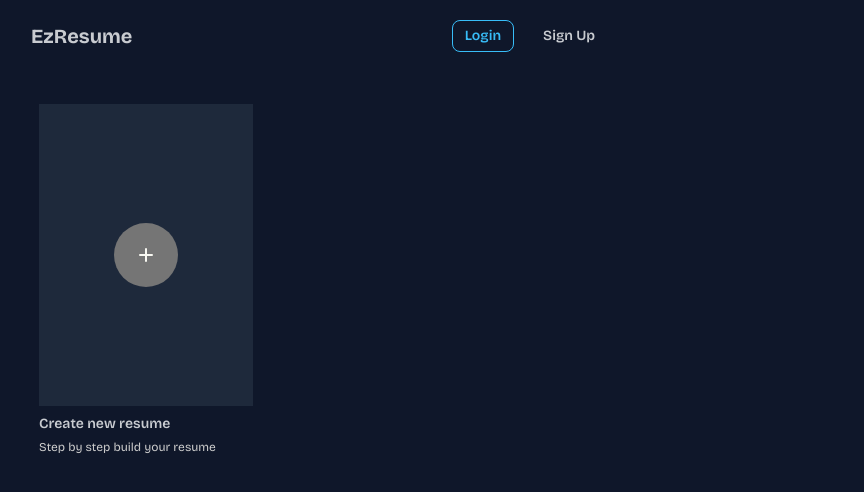
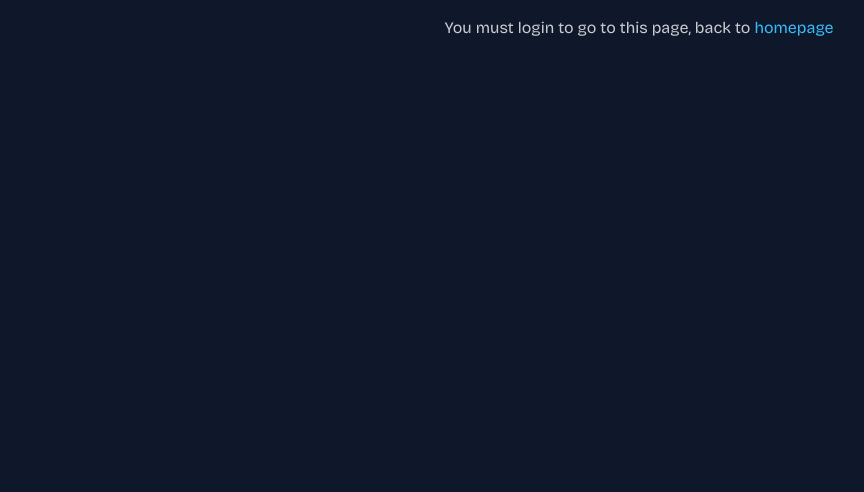
Before and after one commit to koalalikecode/EzResume, a Next.js app: page /dashboard in a window 1280 px wide. Shown: the top 492 px of the page, without its empty margins (1-865 px from the left). Built offline with nearby package versions, Linux system fonts and the light colour scheme; no server answers; the database is empty.

Commit message:
🔒️ Fix authorization page

```diff
--- a/app/dashboard/page.tsx
+++ b/app/dashboard/page.tsx
@@ -9,6 +9,16 @@ import Loading from "./loading";
 async function Dashboard() {
   const supabase = createClient();
   const { data, error } = await supabase.auth.getUser();
+
+  if (!data.user)
+    return (
+      <h1 className="text-center mt-4">
+        You must login to go to this page, back to{" "}
+        <Link href="/" className="link link-hover link-primary">
+          homepage
+        </Link>
+      </h1>
+    );
 
   return (
     <>
--- a/app/page.tsx
+++ b/app/page.tsx
@@ -52,10 +52,10 @@ export default async function Home() {
               The resume builder tool with all you need to create professional
               resumes that will get you to be hired $.
             </p>
-            <Link href={data.user ? "/dashboard" : ""} className="space-y-4">
+            <Link href={"/dashboard"} className="space-y-4">
               <button
                 className="btn btn-primary group btn-wide plausible-event-name=Checkout"
-                title="Go to ShipFast Checkout"
+                title="Go to your dashboard"
               >
                 Get your resume
               </button>
```
